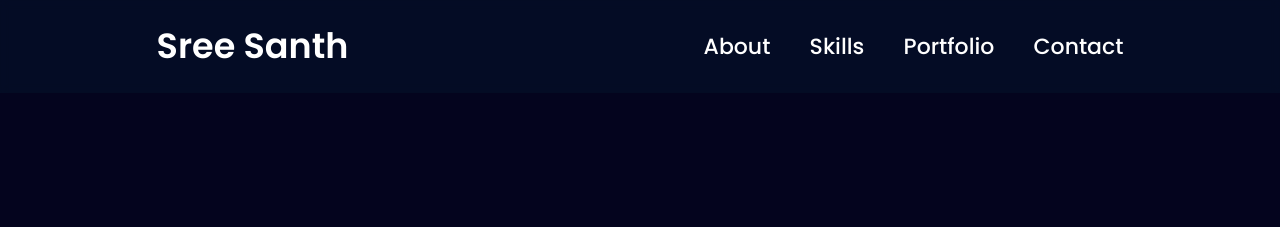
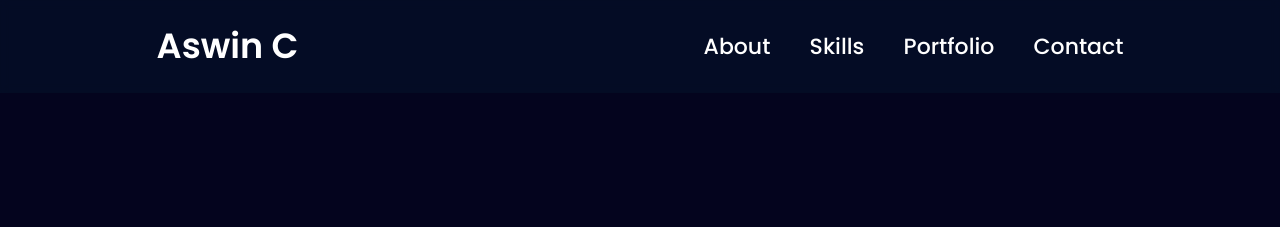
Before and after one commit to Sree-santh/aswinc-portfolio, a plain HTML site: page index.html in a window 1280 px wide. Shown: the top 227 px of the page. Drawn offline with nearby package versions, Linux system fonts and the light colour scheme.

Commit message:
Update index.html

```diff
--- a/index.html
+++ b/index.html
@@ -14,7 +14,7 @@
     </head>
     <body>
         <header class="header">
-            <a href="/" class="logo">Sree Santh</a>
+            <a href="/" class="logo">Aswin C</a>
             <div class="menu-icon" onclick="toggleMenu()">&#9776;</div>
             <nav class="navbar">
                 <a href="#about" style="--i: 2">About</a>
```
